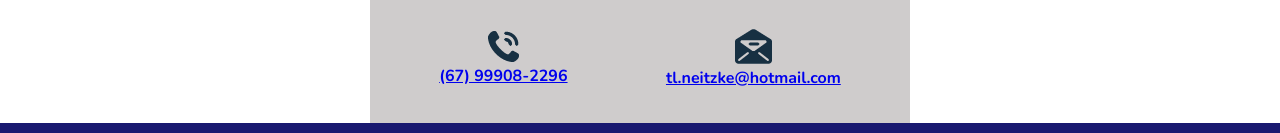
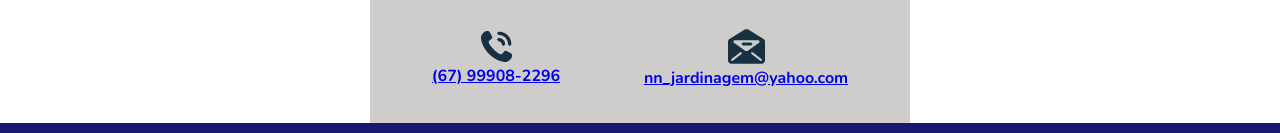
Before and after one commit to TiagoLemosNeitzke/NNJardinagem, a plain HTML site: page index.html in a window 1280 px wide. Shown: the part 1517-1650 px from the top of the page. Drawn offline with nearby package versions, Linux system fonts and the light colour scheme.

Commit message:
Alteração endereço de email

```diff
--- a/index.html
+++ b/index.html
@@ -80,7 +80,7 @@
         </div>
 
         <div>
-            <p><a href="mailto:tl.neitzke@hotmail.com"><img src="img/mail.png" alt="email"><br> tl.neitzke@hotmail.com</a></p>
+            <p><a href="mailto:nn_jardinagem@yahoo.com"><img src="img/mail.png" alt="email"><br> nn_jardinagem@yahoo.com</a></p>
         </div>
         <script type="text/javascript" src="https://form.jotform.com/jsform/20355406237"></script>
     </section>
```
